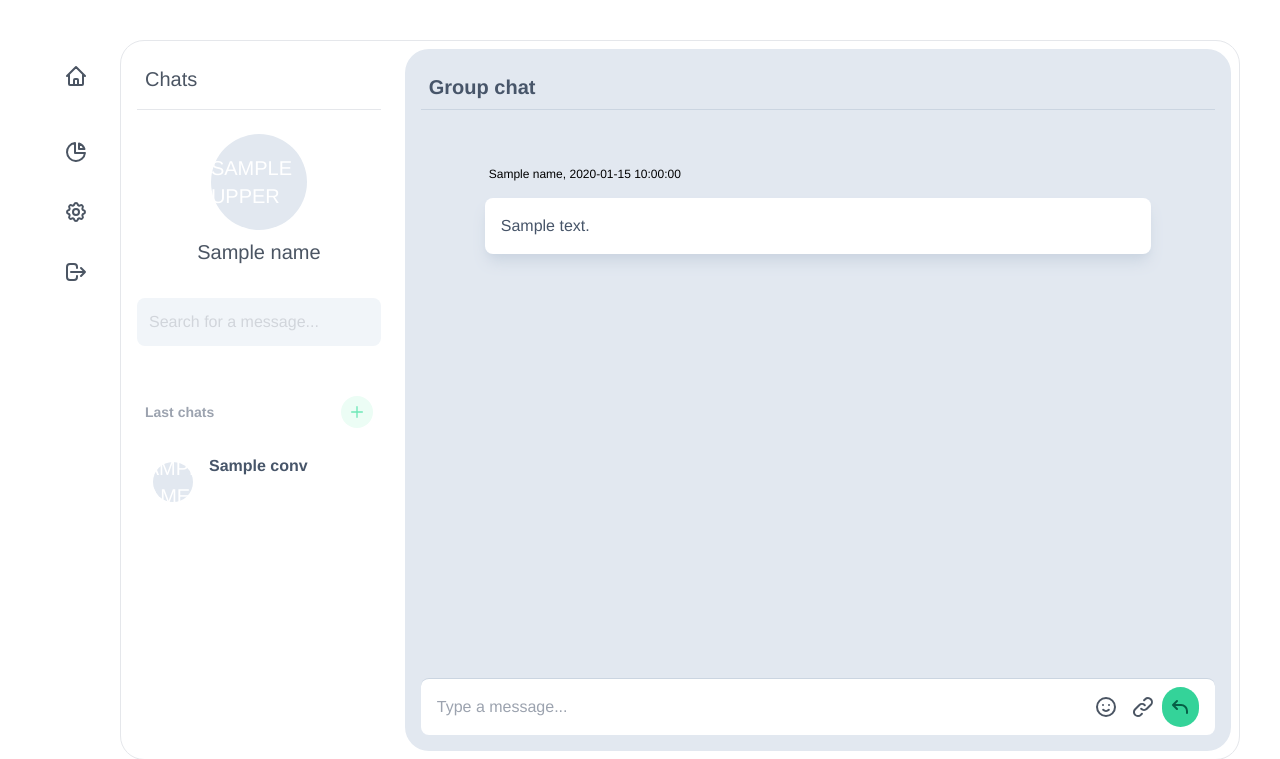
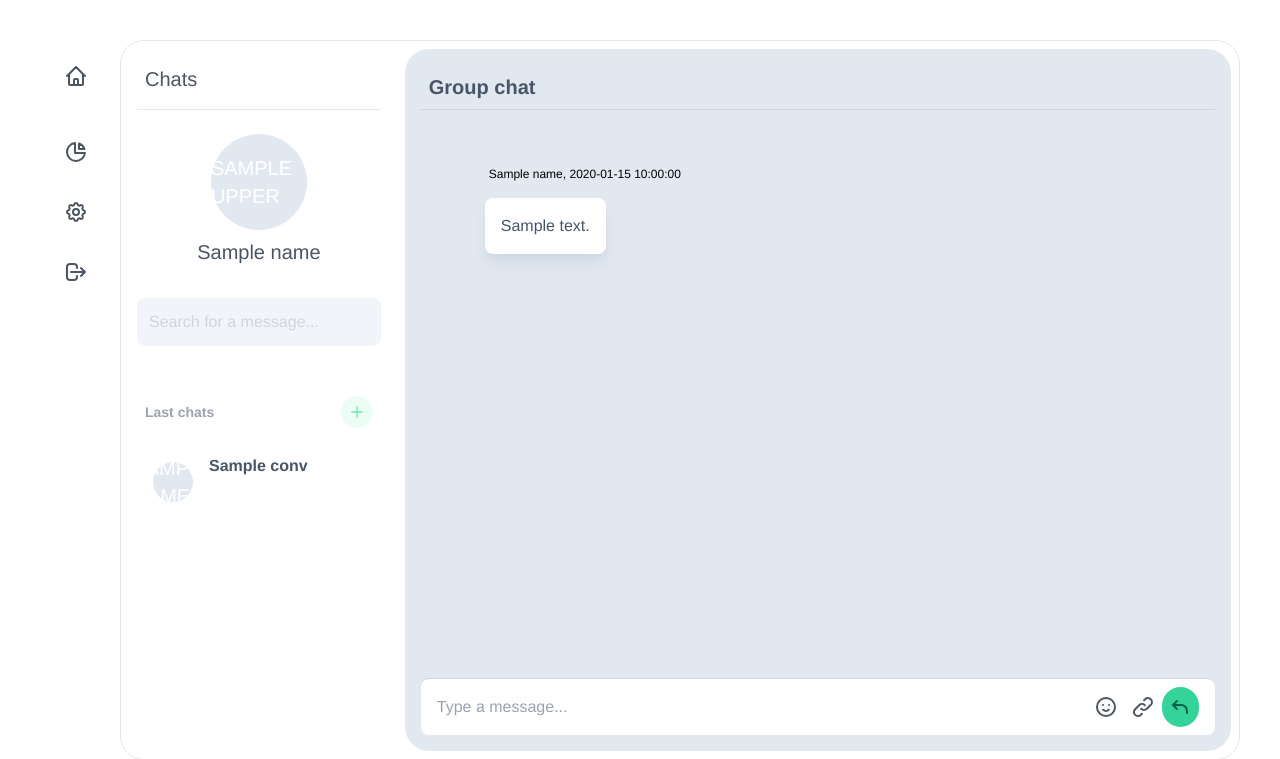
Before and after one commit to WebAppBertoliBoutet/WebApp, a Flask app: template templates/conversation.html.jinja2 in a window 1280 px wide. Shown: the top 759 px of the page. Run offline with Flask 2, Linux system fonts and the light colour scheme; tables that the repository leaves empty hold one stand-in row (values such as "Sample post"); the template is opened without the code that fills it: values that come from a table or form of the project are taken from there, most other values are stand-ins (such as "Sample title", 1, 10 or a date in 2020); some libraries are stand-ins or nearby versions.

Commit message:
fixed message length and datetime format

```diff
--- a/app.py
+++ b/app.py
@@ -2,6 +2,7 @@ from flask import Flask, redirect, request, session, flash, get_flashed_messages
 from flask_session import Session
 from tempfile import mkdtemp
 from werkzeug.security import check_password_hash, generate_password_hash
+from datetime import datetime
 
 from database.database import init_database
 from database.models import *
@@ -154,7 +155,7 @@ def register():
         maybe_user = User.query.filter_by(email=email).first()
 
         if maybe_user is not None:
-            flash('Please provide a valid name.', 'error')
+            flash('Please provide a valid mail.', 'error')
             return redirect("/register")
         else:
             hashed_password = generate_password_hash(password)
--- a/templates/conversation.html.jinja2
+++ b/templates/conversation.html.jinja2
@@ -7,16 +7,16 @@
         {% for message in conversation.messages %}
             {% if message.user_id == session['user_id'] %}
                 <p class="text-xs mr-5 mt-2 self-end">
-                    You, {{ message.created_at }}
+                    You, {{message.created_at.replace(microsecond=0)}}
                 </p>
                 <div class="p-4 m-4 rounded-lg text-slate-50 bg-slate-500 shadow-lg shadow-slate-300 max-w-2xl self-end">
                     {{ message.content }}
                 </div>
             {% else %}
-                <p class="text-xs ml-5 mt-2">
-                    {{ names[message.user_id] }}, {{ message.created_at }}
+                <p class="text-xs ml-5 mt-2 self-start">
+                    {{ names[message.user_id] }}, {{message.created_at.replace(microsecond=0)}}
                 </p>
-                <div class="p-4 m-4 rounded-lg text-slate-600 bg-white shadow-lg shadow-slate-300">
+                <div class="p-4 m-4 rounded-lg text-slate-600 bg-white shadow-lg shadow-slate-300 self-start">
                     {{ message.content }}
                 </div>
             {% endif %}
```
